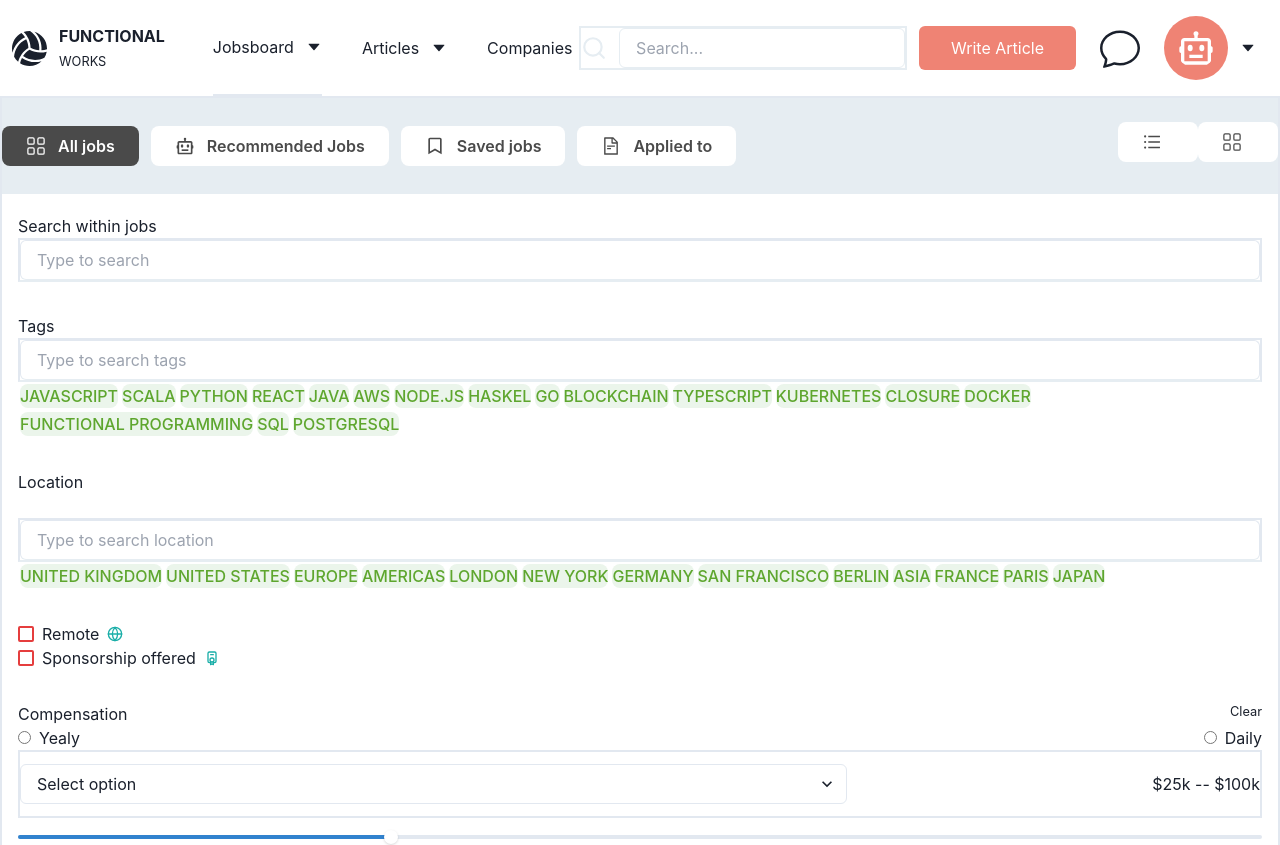
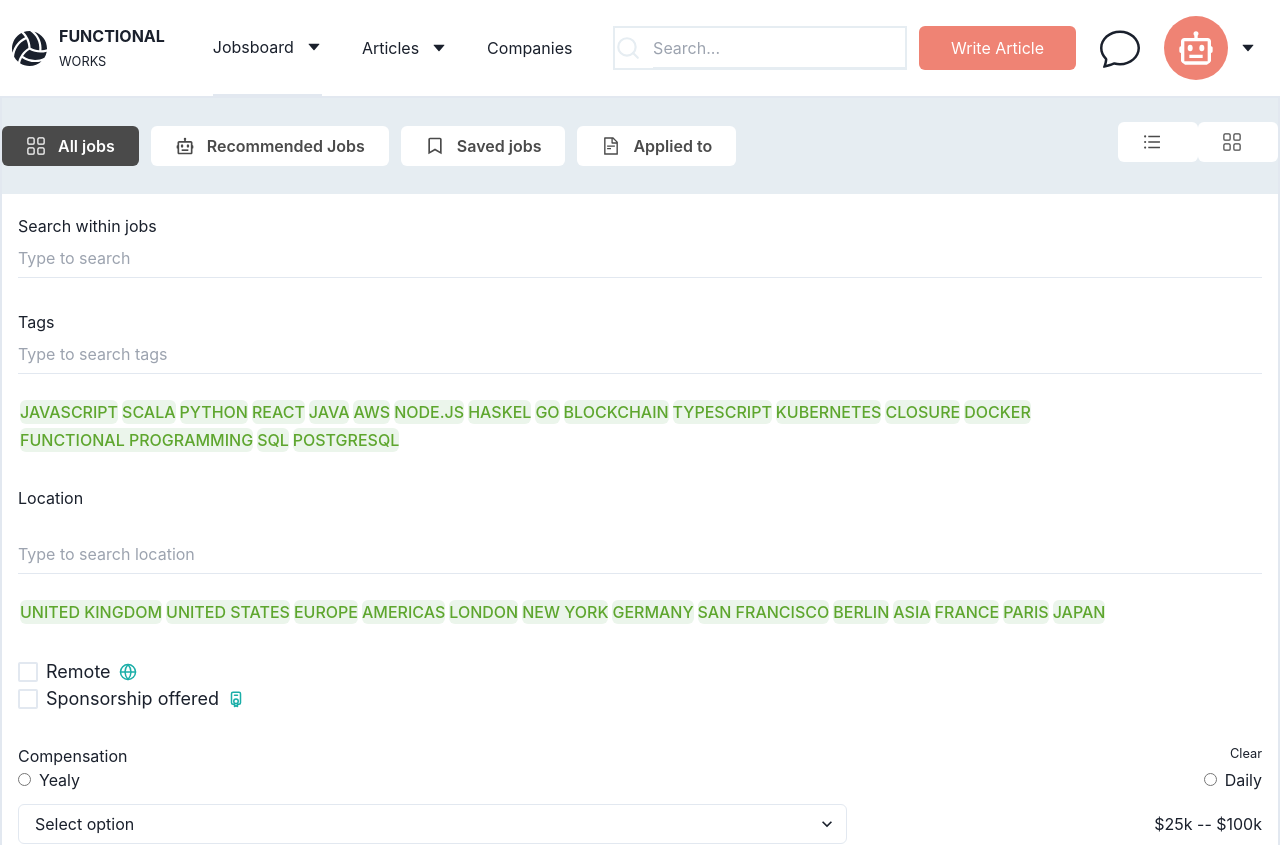
Before and after one commit to Rashad-Muntar/workshub, a Next.js app: page / in a window 1280 px wide. Shown: the top 845 px of the page. Built offline with nearby package versions, Linux system fonts and the light colour scheme.

Commit message:
adjust side bar css

```diff
--- a/src/components/layout/sideBar.tsx
+++ b/src/components/layout/sideBar.tsx
@@ -18,7 +18,6 @@ const SideBar = () => {
         <p>Search within jobs</p>
         <Search
           showIcon={false}
-          style="border-2 border-b-background"
           placeholder="Type to search"
         />
       </div>
@@ -27,10 +26,9 @@ const SideBar = () => {
         <p>Tags</p>
         <Search
           showIcon={false}
-          style="border-2 border-b-background"
           placeholder="Type to search tags"
         />
-        <div className="flex flex-wrap">
+        <div className="flex flex-wrap mt-6">
           {stacks.map((stack, index) => (
             <Button title={stack} styles={locationStyles} key={index} />
           ))}
@@ -46,10 +44,9 @@ const SideBar = () => {
         />
         <Search
           showIcon={false}
-          style="border-2 border-b-background"
           placeholder="Type to search location"
         />
-        <div className="flex flex-wrap">
+        <div className="flex flex-wrap mt-6">
           {locations.map((location, index) => (
             <Button title={location} styles={locationStyles} key={index} />
           ))}
@@ -76,7 +73,7 @@ const SideBar = () => {
           <RadioCard placeholder="Yealy" value="1" />
           <RadioCard placeholder="Daily" value="2" />
         </div>
-        <div className="flex items-center justify-between border-2">
+        <div className="flex items-center justify-between">
           <SelectInput />
           <p className="w-[50%] flex justify-end">$25k -- $100k</p>
         </div>
--- a/src/components/shared/button.tsx
+++ b/src/components/shared/button.tsx
@@ -7,7 +7,7 @@ interface Props {
 }
 const Button = ({ title, handler, styles, leftIcon, rightIcon }: Props) => {
   return (
-    <div className={`${styles} rounded-lg`}>
+    <div className={`${styles} rounded-md`}>
       <div className="mr-3 text-xl">{leftIcon}</div>
       <button type="submit" onClick={handler}>
         {title}
--- a/src/components/shared/checkbox.tsx
+++ b/src/components/shared/checkbox.tsx
@@ -11,7 +11,7 @@ function CheckboxCard({placeholder, icon}: Props) {
 
 
   return (
-    <Checkbox isInvalid>
+    <Checkbox size='lg'>
     <div className="flex items-center">
       <p className="mr-2">{placeholder}</p>
       {icon}
--- a/src/components/shared/search.tsx
+++ b/src/components/shared/search.tsx
@@ -30,6 +30,7 @@ const Search = ({ style, inputStyle, showIcon=true, placeholder }: Props) => {
         <Input
           type="text"
           placeholder={placeholder}
+          variant='flushed'
           id="search"
           name="search"
           onChange={formik.handleChange}
```
